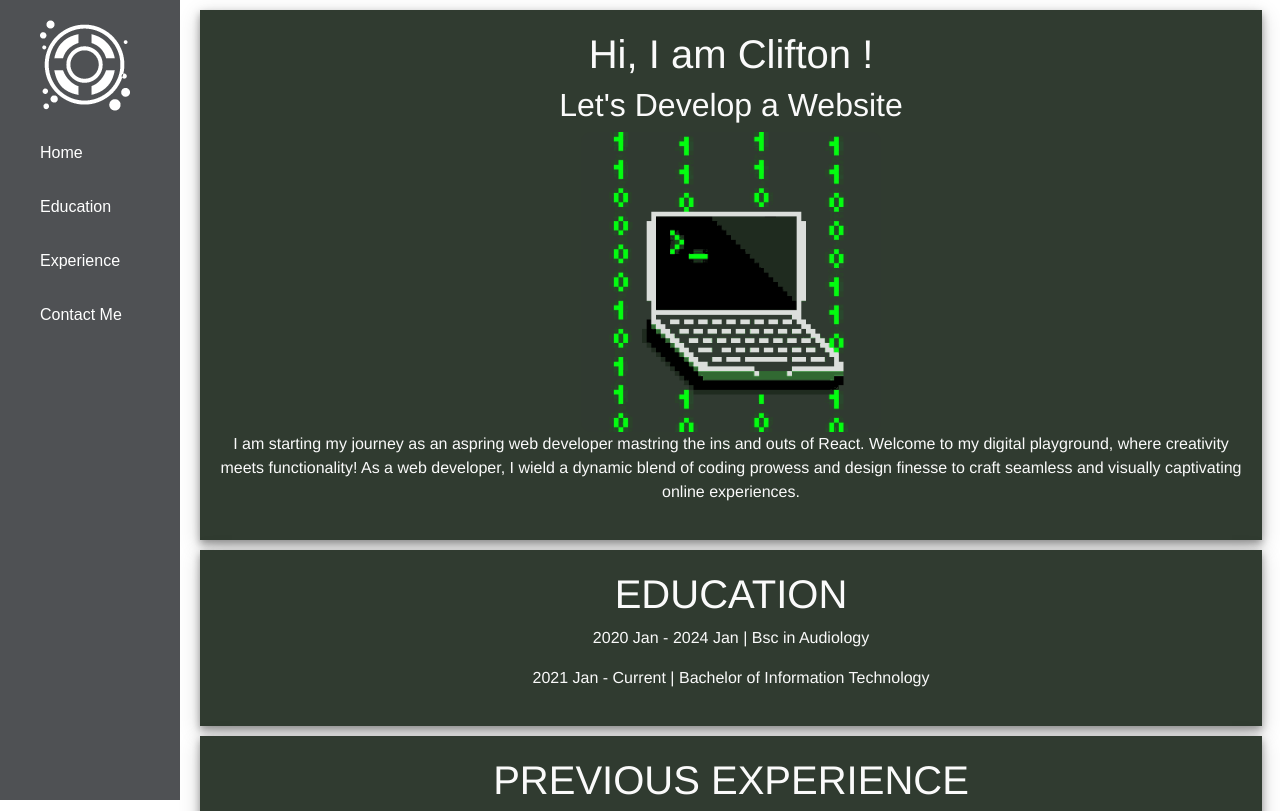
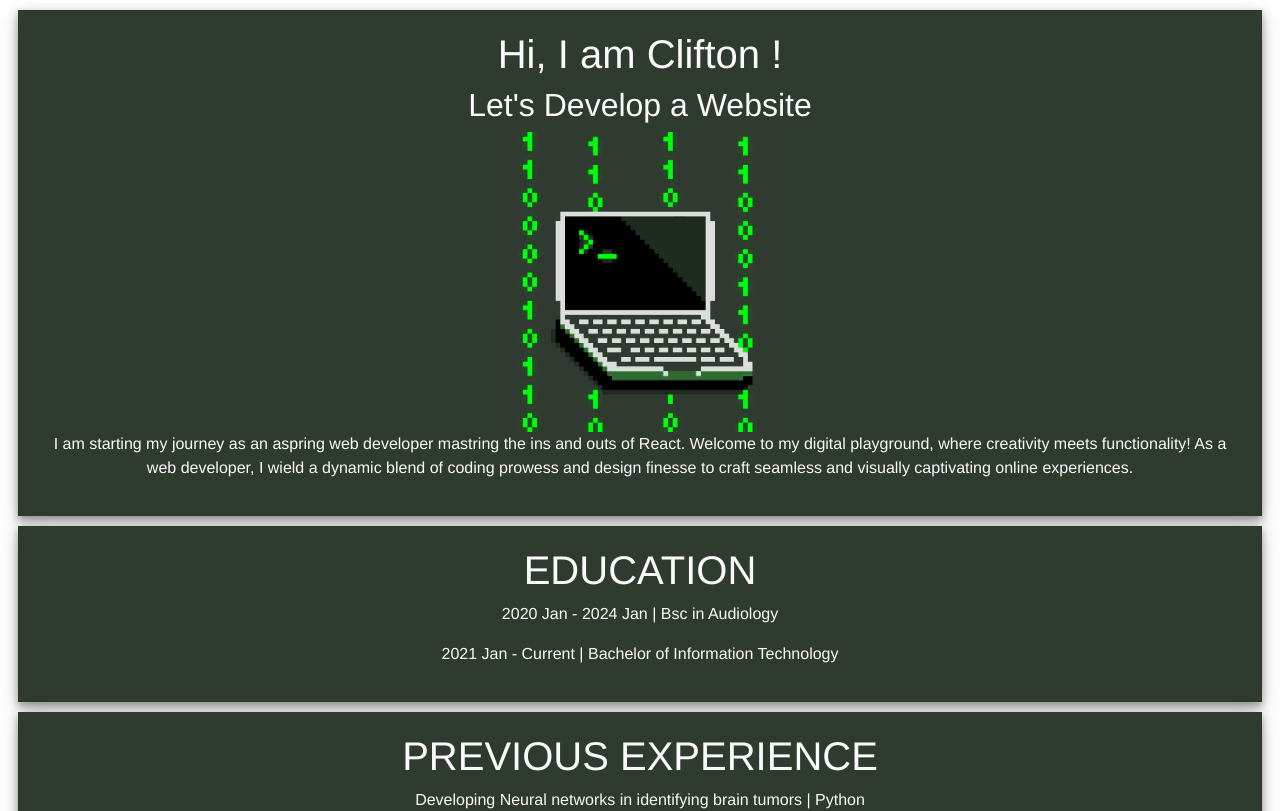
Before and after one commit to basic1dev/my-portfolio, a React (Create React App) app: page / in a window 1280 px wide. Shown: the top 811 px of the page. Built offline with nearby package versions, Linux system fonts and the light colour scheme.

Commit message:
remove the left side bar.

```diff
--- a/src/App.css
+++ b/src/App.css
@@ -39,7 +39,7 @@
   text-align: center;
   font-family: 'Franklin Gothic Medium', 'Arial Narrow', Arial, sans-serif;
   margin-top: 10px;
-  margin-left: 200px;
+  margin-left: 18px;
   margin-right: 18px;
   padding: 20px;
   border-radius: 0px;
--- a/src/App.js
+++ b/src/App.js
@@ -11,7 +11,7 @@ import gif from  './icegif-502.gif'
 function App() {
   return (
     <div className='App'>
-     <div className='navi-bar'>
+     {/* <div className='navi-bar'>
 
       <p>
         <ul className='nav-list'>
@@ -23,7 +23,7 @@ function App() {
           <a href='#Contact me'><li className='nav-components'>Contact Me</li></a>
         </ul>
       </p>
-    </div>
+    </div> */}
 
     {/* #303b30 */}
 
```
